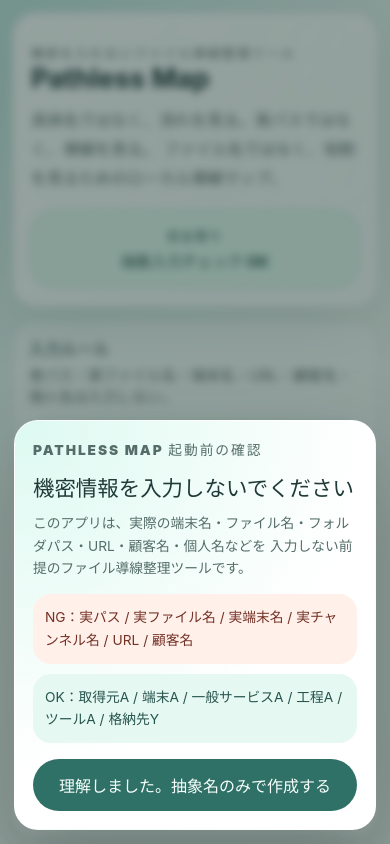
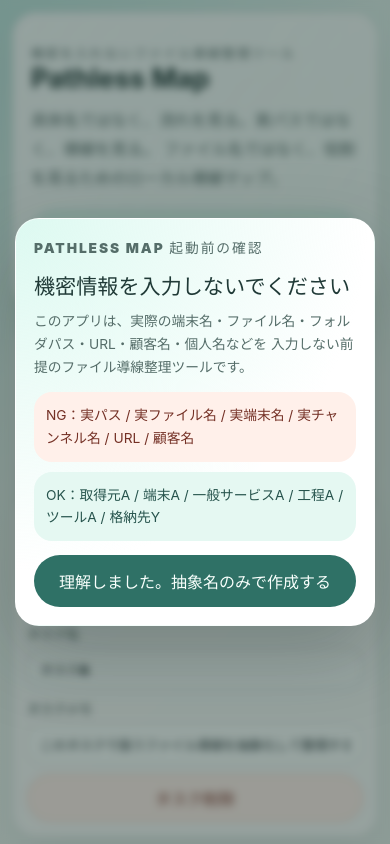
Before and after one commit to Ryohei0Otsuka/pathless-map, a React (Vite) app: page / in a window 390 px wide. Shown: the top 844 px of the page. Built offline with nearby package versions, Linux system fonts and the light colour scheme.

Commit message:
fix: center mobile notice modal as narrow card

```diff
--- a/src/App.css
+++ b/src/App.css
@@ -865,18 +865,17 @@
   line-height: 1.6;
 }
 
-/* 注意喚起モーダル：PCは中央、SPは縦長カード */
+/* 注意喚起モーダル：PC/SPとも中央寄せの縦長カード */
 .notice-backdrop {
   position: fixed;
   z-index: 9999;
   inset: 0;
-  display: flex;
-  align-items: center;
-  justify-content: center;
+  display: grid;
+  place-items: center;
   width: 100%;
-  height: 100vh;
-  height: 100dvh;
-  padding: 18px;
+  min-height: 100vh;
+  min-height: 100svh;
+  padding: 16px;
   overflow: hidden;
   background: rgba(18, 38, 35, 0.42);
   backdrop-filter: blur(4px);
@@ -884,8 +883,8 @@
 }
 
 .notice-card {
-  width: min(560px, calc(100vw - 36px));
-  max-height: calc(100dvh - 36px);
+  width: min(560px, calc(100vw - 32px));
+  max-height: calc(100svh - 32px);
   overflow-y: auto;
   overscroll-behavior: contain;
   -webkit-overflow-scrolling: touch;
@@ -1081,23 +1080,22 @@
   }
 
   .notice-backdrop {
-    align-items: flex-end;
-    justify-content: center;
+    place-items: center;
     padding: 14px;
     padding-top: max(14px, env(safe-area-inset-top));
     padding-bottom: max(14px, env(safe-area-inset-bottom));
   }
 
   .notice-card {
-    width: min(390px, calc(100vw - 28px));
-    max-height: 82dvh;
+    width: min(360px, calc(100vw - 28px));
+    max-height: calc(100svh - 28px);
     margin: 0 auto;
     padding: 18px;
     border-radius: 24px;
   }
 
   .notice-card h1 {
-    font-size: 1.34rem;
+    font-size: 1.32rem;
     line-height: 1.25;
   }
 
@@ -1113,8 +1111,8 @@
   }
 
   .notice-card .primary-button {
-    position: sticky;
-    bottom: -2px;
-    box-shadow: 0 -8px 18px rgba(255, 255, 255, 0.9);
+    position: static;
+    width: 100%;
+    margin-top: 14px;
   }
 }
```
